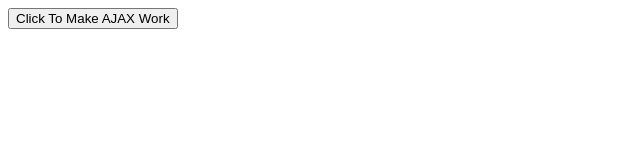
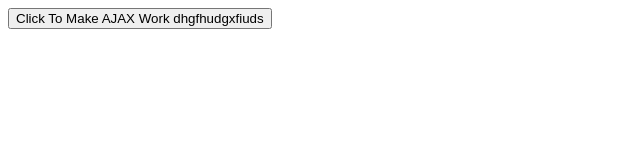
Before and after one commit to megha-810/myprojectone, a plain HTML site: page ajax.html in a window 1280 px wide. Shown: the whole page, without its empty margins (0-640 px from the left). Drawn offline with Linux system fonts and the light colour scheme.

Commit message:
Your commit message describing the update

```diff
--- a/ajax.html
+++ b/ajax.html
@@ -22,7 +22,7 @@
 </script>
 </head>
 <body>
-<button onclick="AJAXDemo()" >Click To Make AJAX Work</button>
+<button onclick="AJAXDemo()" >Click To Make AJAX Work dhgfhudgxfiuds</button>
 <div id="response"></div>
 </body>
 </html>
```
